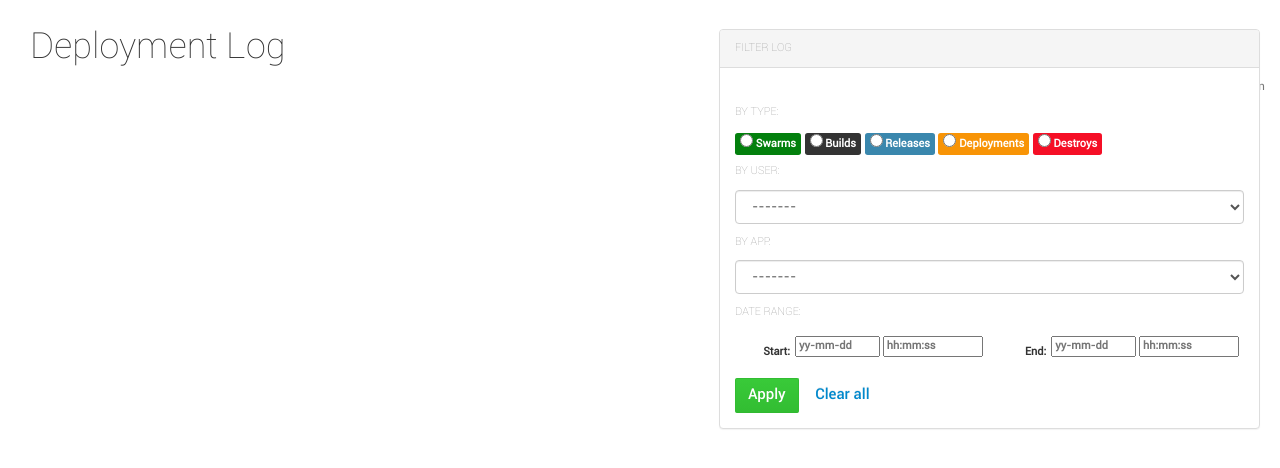
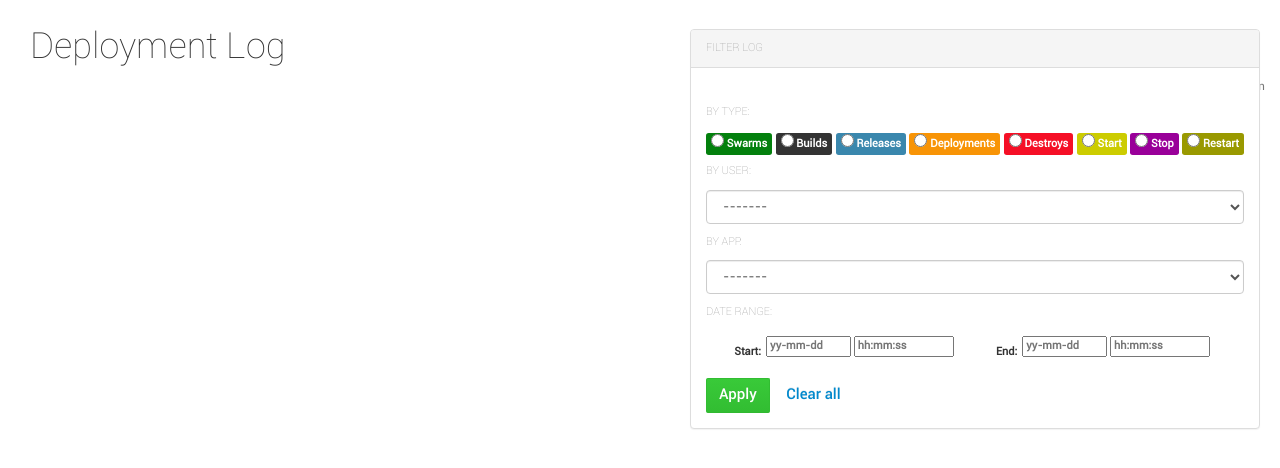
Before and after one commit to isabella232/vr.server, a Django app: template vr/server/templates/log.html in a window 1280 px wide. Shown: the part 51-519 px from the top of the page. Run offline with Django 3.2, Linux system fonts and the light colour scheme; the template is opened without the code that fills it, so the values that code supplies are empty; some libraries are stand-ins or nearby versions.

Commit message:
Add start/stop/restart filters to log page

```diff
--- a/vr/server/static/css/vr.css
+++ b/vr/server/static/css/vr.css
@@ -256,6 +256,15 @@ div.label {
 .label.label-user {
     background-color: #D8F0F7;
     color: black;
+}
+.label.label-stop {
+    background-color: #990099;
+}
+.label.label-start {
+    background-color: #cccc00;
+}
+.label.label-restart {
+    background-color: #999900;
 }
 
 table.version-diff td.value {
--- a/vr/server/templates/log.html
+++ b/vr/server/templates/log.html
@@ -52,6 +52,9 @@
                 <label class="label label-release"><input type="radio" name="type__icontains" value="release" /> Releases</label>
                 <label class="label label-deploy"><input type="radio" name="type__icontains" value="deploy" /> Deployments</label>
                 <label class="label label-destroy"><input type="radio" name="type__icontains" value="destroy" /> Destroys</label>
+                <label class="label label-start"><input type="radio" name="type__icontains" value="start" /> Start</label>
+                <label class="label label-stop"><input type="radio" name="type__icontains" value="stop" /> Stop</label>
+                <label class="label label-restart"><input type="radio" name="type__icontains" value="restart" /> Restart</label>
               </div>
               <div class="row-fluid">
                 <h4>By user:</h4>
```
